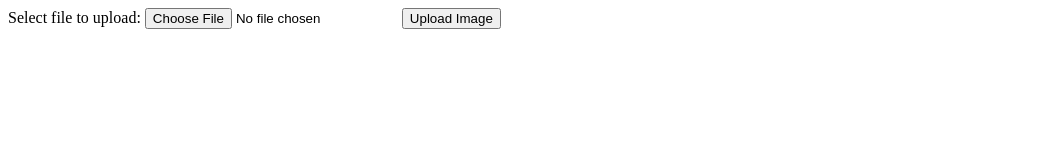
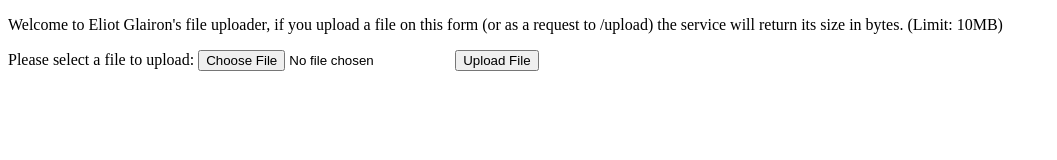
Before and after one commit to eliotn/fcc-filemetadata, a website: page public/index.html in a window 1280 px wide. Shown: the whole page, without its empty margins (0-1057 px from the left). Drawn offline with Linux system fonts and the light colour scheme.

Commit message:
Final changes!

```diff
--- a/public/index.html
+++ b/public/index.html
@@ -3,9 +3,10 @@
 <body>
 
 <form action="/upload" method="post" enctype="multipart/form-data">
-    Select file to upload:
-    <input type="file" name="fileToUpload" id="fileToUpload">
-    <input type="submit" value="Upload Image" name="submit">
+    <p>Welcome to Eliot Glairon's file uploader, if you upload a file on this form (or as a request to /upload) the service will return its size in bytes. (Limit: 10MB)</p>
+    Please select a file to upload:
+    <input type="file" name="fileSized" id="fileSized">
+    <input type="submit" value="Upload File" name="submit">
 </form>
 
 </body>
--- a/server.js
+++ b/server.js
@@ -5,7 +5,7 @@
 
 //don't save to storage, just get the number of bytes and add them together
 app.post('/upload', function(req, res) {
-    var busboy = new Busboy({ headers: req.headers });
+    var busboy = new Busboy({ headers: req.headers, limits: {files: 1, fileSize: 10485760, parts: 40960, fields: 40960}});
     busboy.on('file', function(fieldname, file, filename, encoding, mimetype) {
       console.log('File [' + fieldname + ']: filename: ' + filename);
       var bytes = 0;
@@ -17,6 +17,9 @@
         console.log('File [' + fieldname + '] Finished');
         res.json({"size":bytes});
       });
+      file.on('limit', function() {
+        res.json({"size":bytes, "error":"exceeded limits for file uploading (most likely number of files or filesize)"})
+      })
     });
     req.pipe(busboy);
 })
```
